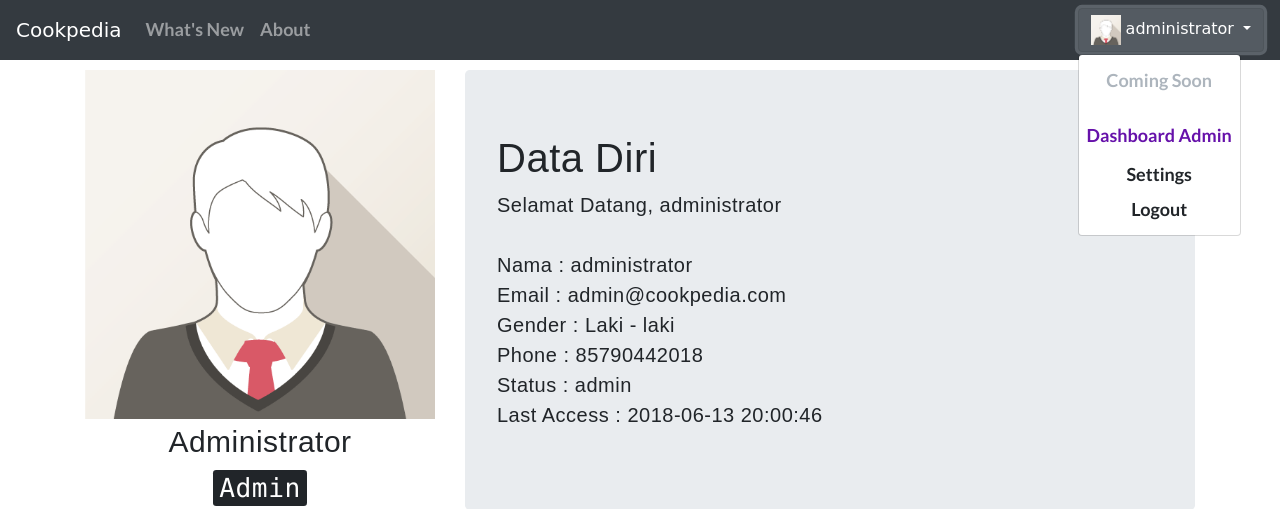
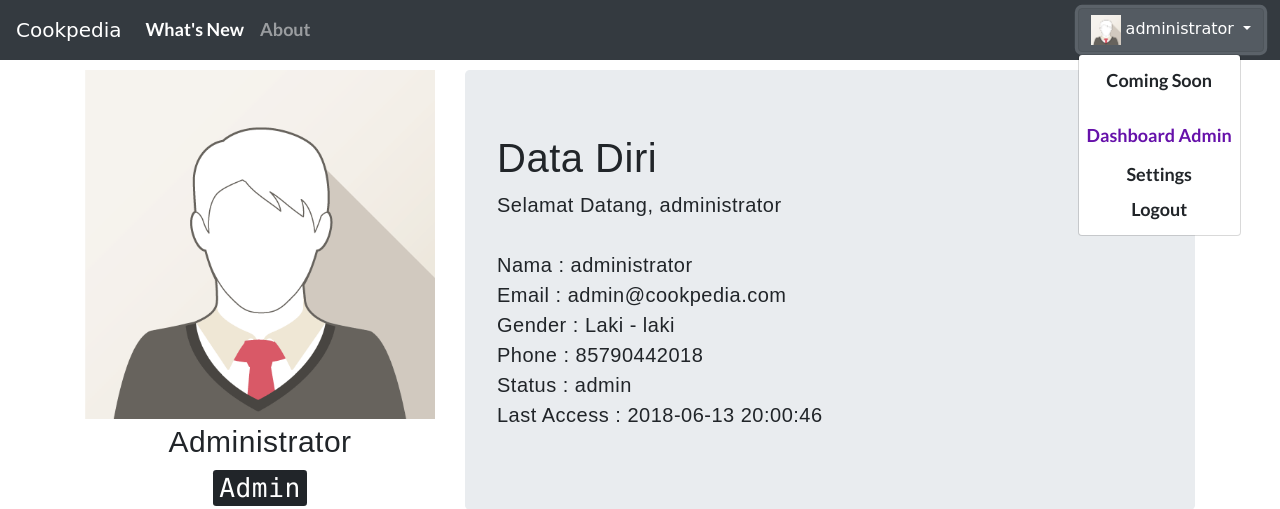
Before and after one commit to adhanchaniago/COOKPEDIA, a CodeIgniter app: the page made by application/views/settings.php in a window 1280 px wide, after a click that opens the changed part. Shown: the top 509 px of the page. Run offline with CodeIgniter, Linux system fonts and the light colour scheme; a user stored in the database is signed in; some libraries are stand-ins or nearby versions; some web fonts are replaced.

Commit message:
penambahan navbar

```diff
--- a/application/views/settings.php
+++ b/application/views/settings.php
@@ -41,7 +41,7 @@
         <span class="navbar-toggler-icon"></span> </button>
         <div class="collapse navbar-collapse" id="navbarCollapse">
           <ul class="navbar-nav mr-auto" id="loto">
-              <li><a class="nav-link" href="<?php echo site_url()?>/pegawai">What's New<span class="sr-only">(current)</span></a></li>
+              <li><a class="nav-link active" href="<?php echo site_url()?>/pegawai">What's New<span class="sr-only">(current)</span></a></li>
               <li><a class="nav-link" href="<?php echo site_url()?>/about">About<span class="sr-only">(current)</span></a></li>
           </ul>
 
@@ -51,10 +51,10 @@
                 <?php echo $this->session->userdata('logged_in')['username']; ?><span class="sr-only">(current)</span>
             </button>
             <div class="dropdown-menu" id="loto">
-              <a class="dropdown-item disabled" href="#">Coming Soon</a>
-              <a class="dropdown-item" href="<?php echo site_url()?>/dashboardAdmin">
+              <a class="dropdown-item" href="<?php echo site_url()?>/grafik">Coming Soon</a>
+              <a class="dropdown-item">
                 <?php if($this->session->userdata('logged_in')['status'] == 'admin') {
-                  echo '<li><a class="nav-link" href="<?php echo site_url()?>/dashboard"><font color="#6611AA">
+                  echo '<li><a class="nav-link" href="site_url()/grafik"><font color="#6611AA">
                         <b>Dashboard Admin</b></font><span class="sr-only">(current)</span></a>'; } ?>
               </a>
               <a class="dropdown-item" href="<?php echo site_url()?>/settings">Settings</a>
```
Also changed, not shown: application/views/about.php (+6 -6 lines), application/views/v_grafik.php (+6 -1 lines).
